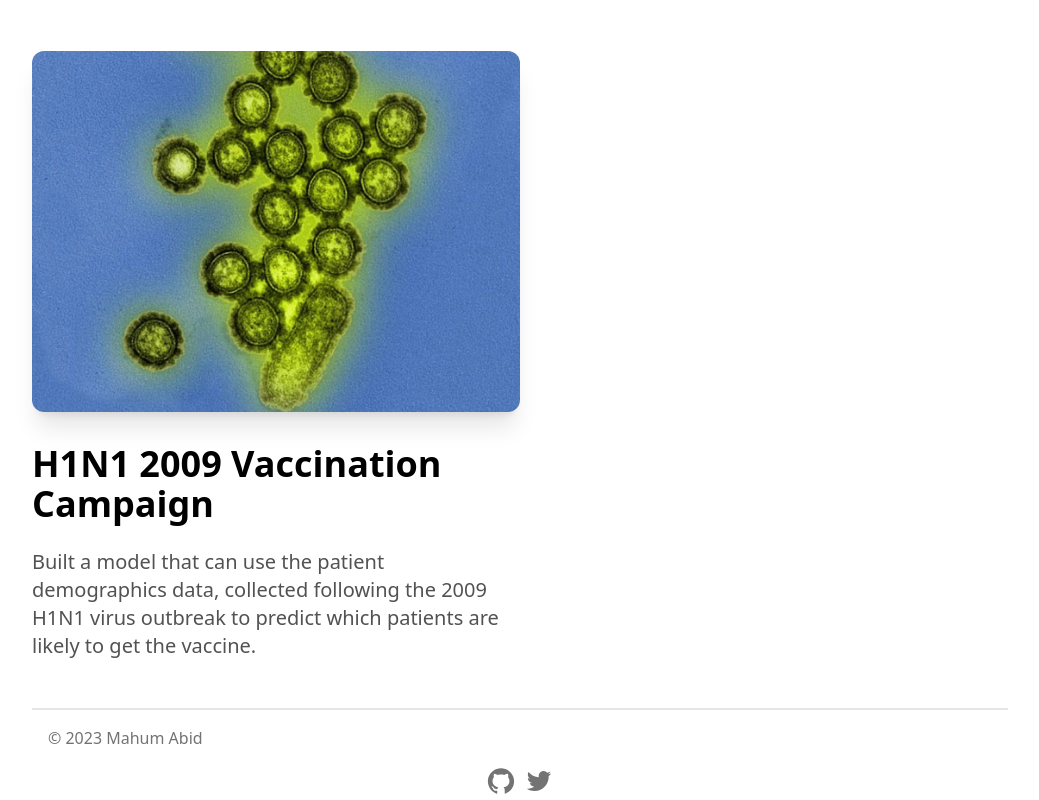
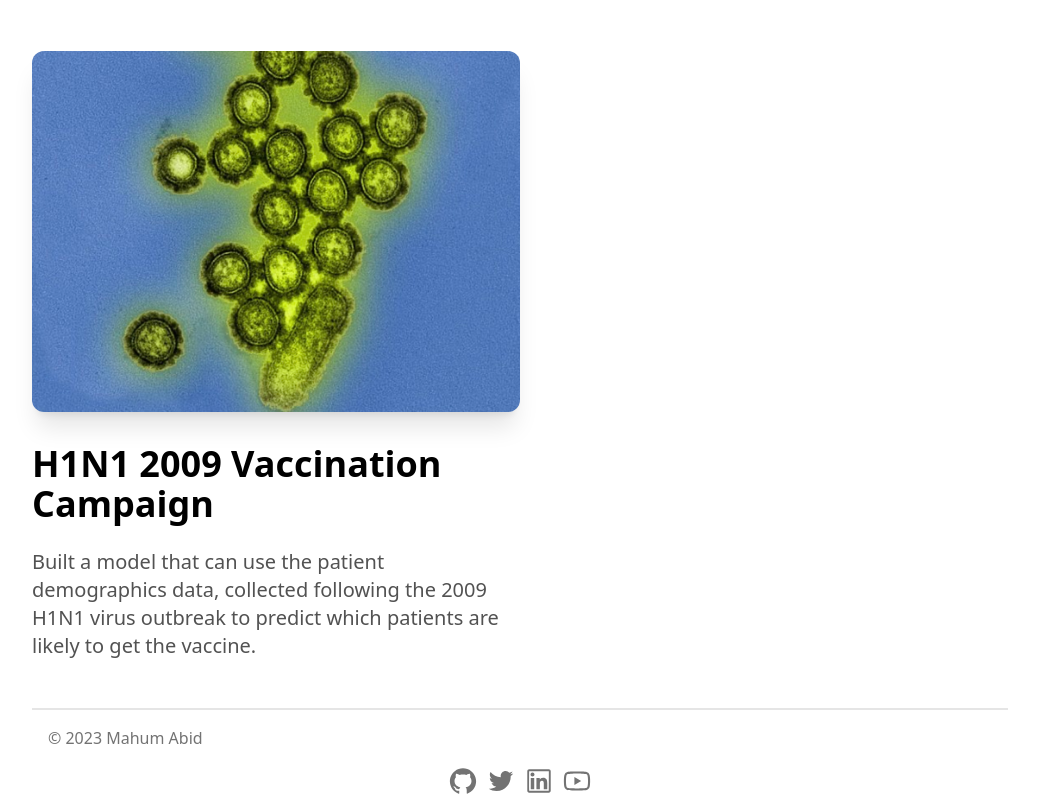
Before and after one commit to mahumabid/Midterm-next.js, a Next.js app in the folder midterm-nextjs/: page / in a window 1280 px wide. Shown: the part 3295-4095 px from the top of the page, without its empty margins (120-1159 px from the left). Built offline with nearby package versions, Linux system fonts and the light colour scheme.

Commit message:
closes branch linkedln and youtube added to footer

```diff
--- a/midterm-nextjs/components/Footer.tsx
+++ b/midterm-nextjs/components/Footer.tsx
@@ -33,6 +33,26 @@ const Footer = () => {
               size={30}
             />
           </a>
+          <a
+            href="https://www.linkedin.com/in/abidmahumda/"
+            rel="noreferrer"
+            target="_blank"
+          >
+            <AiOutlineLinkedin
+              className="hover:-translate-y-1 transition-transform cursor-pointer text-neutral-500 dark:text-neutral-100"
+              size={30}
+            />
+          </a>
+          <a
+            href="https://www.youtube.com/channel/UCzxQkOSfkA53RyhCM6w4SEQ"
+            rel="noreferrer"
+            target="_blank"
+          >
+            <AiOutlineYoutube
+              className="hover:-translate-y-1 transition-transform cursor-pointer text-neutral-500 dark:text-neutral-100"
+              size={30}
+            />
+          </a>
           </div>
 
 
```
